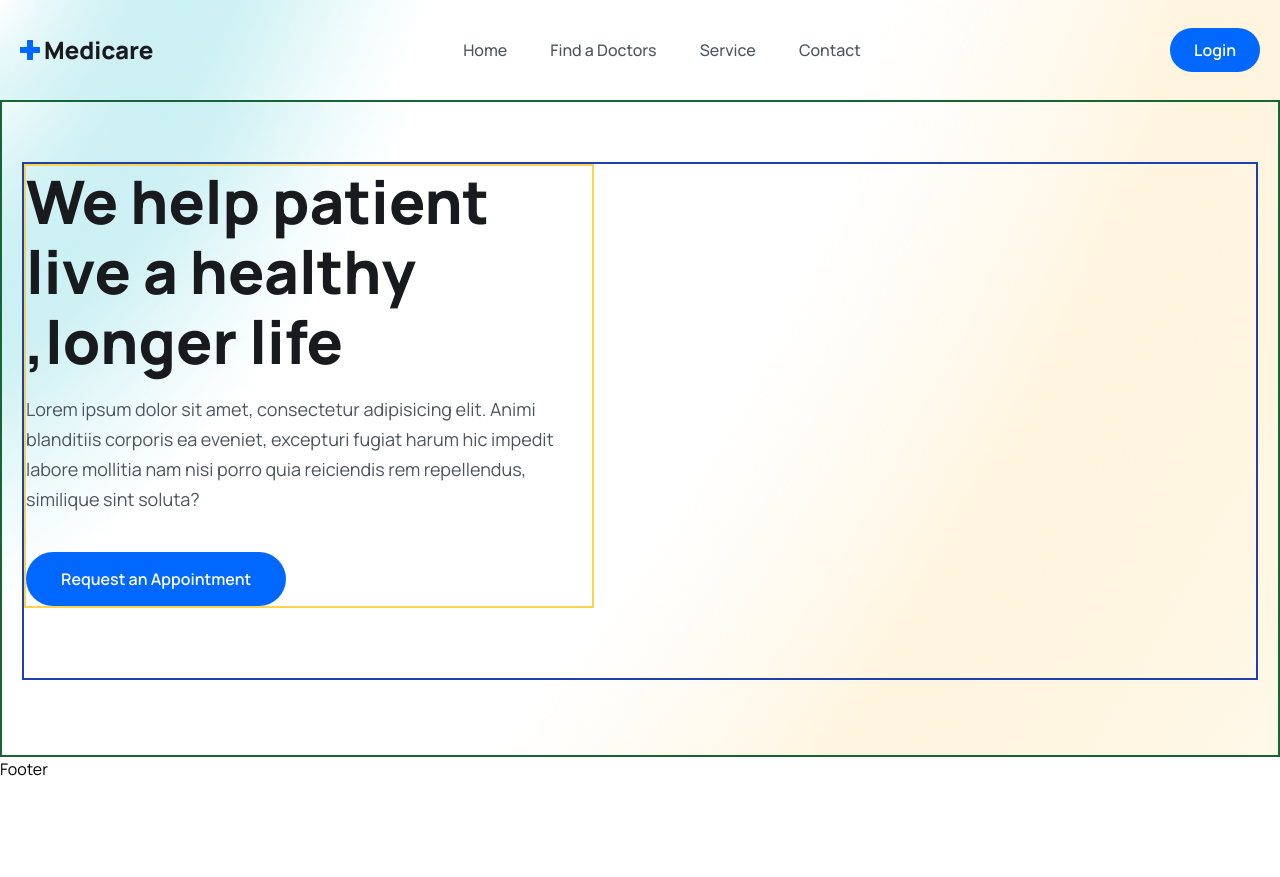
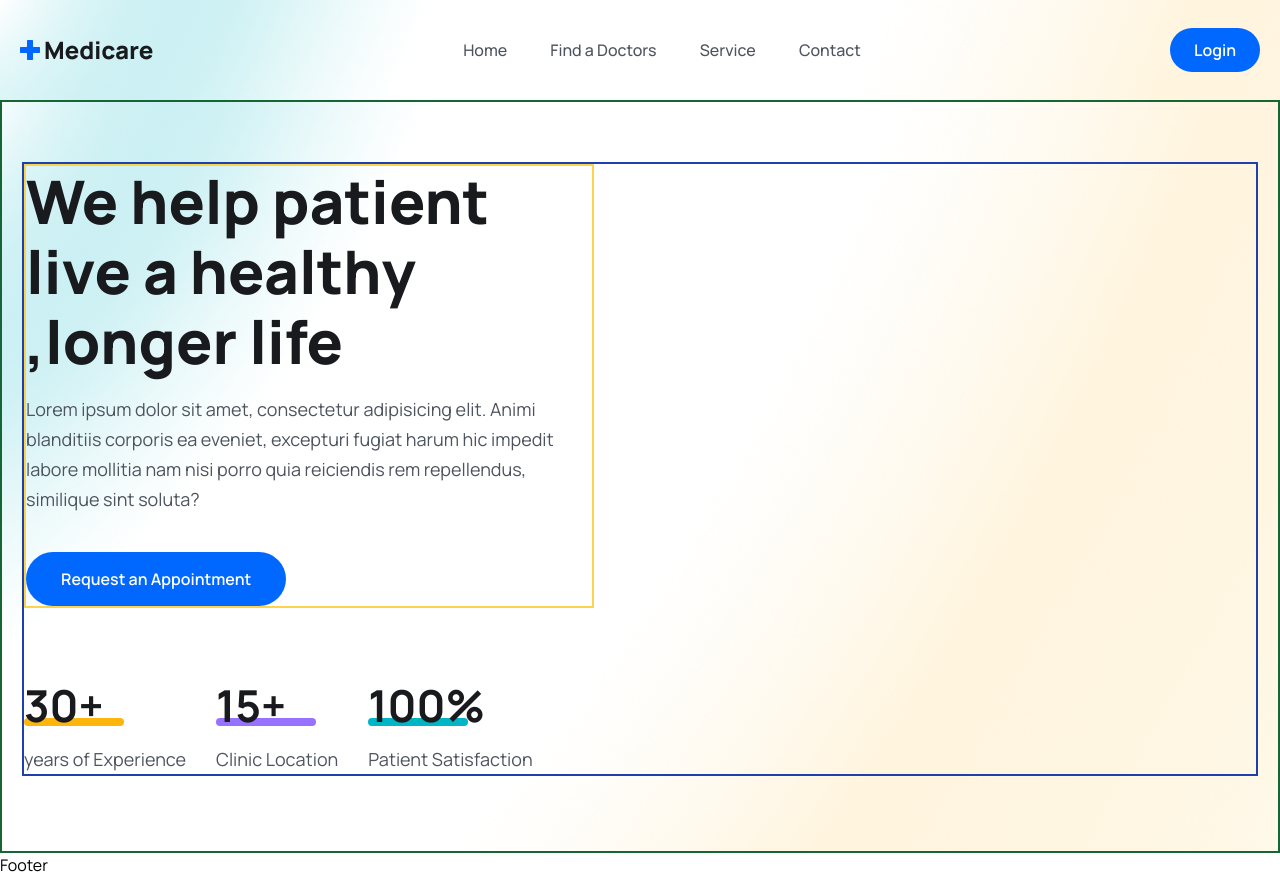
Before and after one commit to SalmanMohammed2001/Doctor_Appointement, a React (Vite) app: page / in a window 1280 px wide. Before the commit the page ends 800 px from the top, so only its background shows below. Built offline with nearby package versions, Linux system fonts and the light colour scheme.

Commit message:
header hero content finalize

```diff
--- a/src/pages/Home.tsx
+++ b/src/pages/Home.tsx
@@ -20,9 +20,32 @@
                                 <button className={"btn"}> Request an Appointment</button>
                             </div>
                             {/*=============hero content============*/}
-                            <div className="mt-[30px] lg:mt-[70px] flex flex-col lg:flex-row lg:items-center"></div>
+                            <div
+                                className="mt-[30px] lg:mt-[70px] flex flex-col lg:flex-row lg:items-center gap-5 lg:gap-[30px]">
+                                <div>
+                                    <h2 className="text-[36px] leading-[56px] lg:text-[44px] lg:leading-[54px]
+                                    font-[700] text-headingColor">30+</h2>
+                                    <span className="w-[100px] h-2 bg-yellowColor rounded-full block mt-[-14px]"></span>
+                                    <p className="text_para">years of Experience</p>
+                                </div>
 
+
+                                <div>
+                                    <h2 className="text-[36px] leading-[56px] lg:text-[44px] lg:leading-[54px]
+                                    font-[700] text-headingColor">15+</h2>
+                                    <span className="w-[100px] h-2 bg-purpleColor rounded-full block mt-[-14px]"></span>
+                                    <p className="text_para">Clinic Location</p>
+                                </div>
+
+                                <div>
+                                    <h2 className="text-[36px] leading-[56px] lg:text-[44px] lg:leading-[54px]
+                                    font-[700] text-headingColor">100%</h2>
+                                    <span className="w-[100px] h-2 bg-irisBlueColor rounded-full block mt-[-14px]"></span>
+                                    <p className="text_para">Patient Satisfaction</p>
+                                </div>
+                            </div>
                         </div>
+                        {/*=============hero content============*/}
                     </div>
                 </div>
 
```
